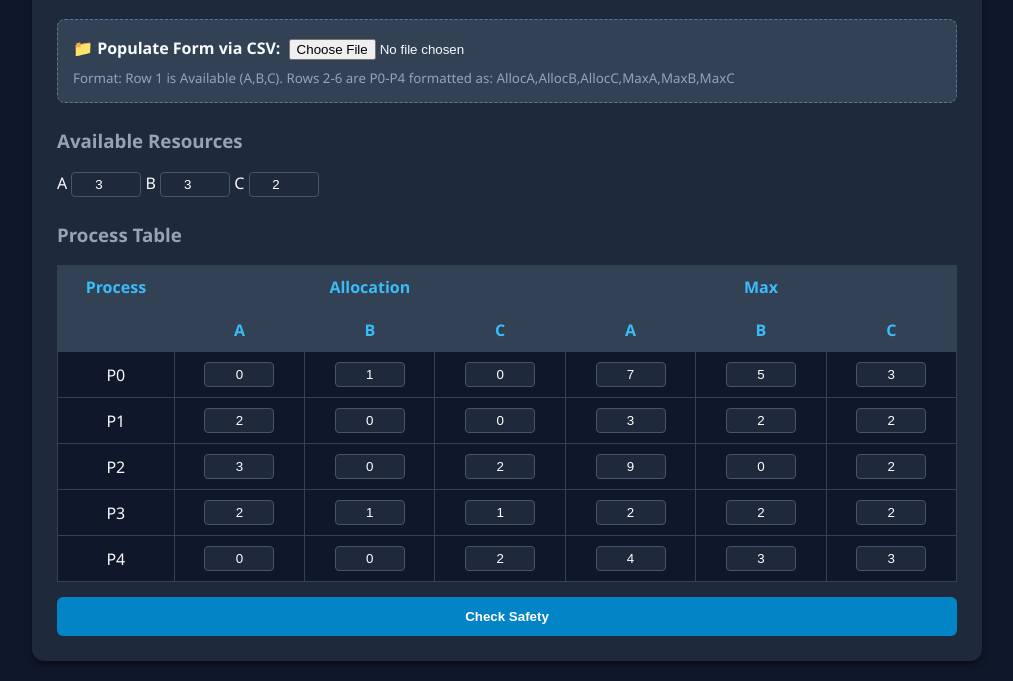
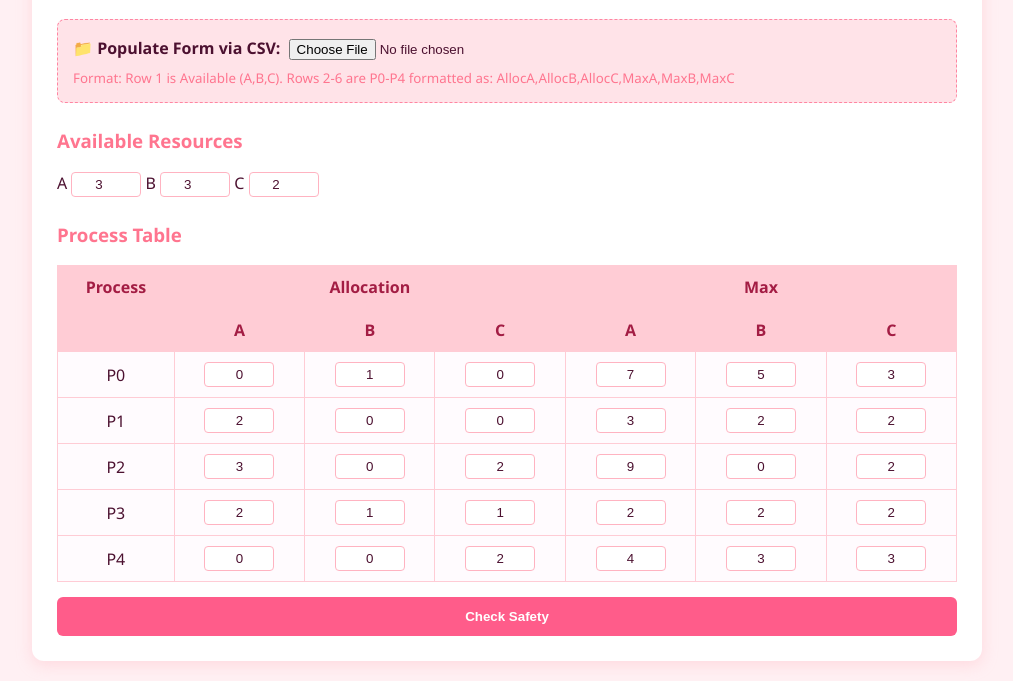
Before and after one commit to mastoorkhadija582-byte/operatingsystem-project-4thsemester, a website built with Vite: page index.html in a window 1280 px wide. Shown: the part 125-806 px from the top of the page, without its empty margins (133-1146 px from the left). Built offline with nearby package versions, Linux system fonts and the light colour scheme.

Commit message:
Update index.html

```diff
--- a/index.html
+++ b/index.html
@@ -9,37 +9,37 @@
 body {
     font-family: 'Segoe UI', Tahoma, Geneva, Verdana, sans-serif;
     margin: 20px;
-    background: #0f172a; /* Deep charcoal background */
-    color: #f8fafc; /* Crisp white-silver text */
+    background: #fff0f3; /* Light pink background */
+    color: #4c1130; /* Dark pink-gray text */
 }
 
 .container {
     max-width: 900px;
     margin: auto;
-    background: #1e293b; /* Sleek slate blue card */
+    background: #ffffff; /* White card layout container box */
     padding: 25px;
     border-radius: 12px;
-    box-shadow: 0 4px 6px -1px rgba(0, 0, 0, 0.5);
+    box-shadow: 0 4px 15px rgba(255, 182, 193, 0.4);
 }
 
 h1 {
     text-align: center;
-    border-bottom: 3px solid #38bdf8; /* Vibrant sky blue accent */
+    border-bottom: 3px solid #ff85a2; /* Soft hot pink accent line */
     padding-bottom: 10px;
-    color: #38bdf8;
+    color: #ff5c8a; /* Vibrant light pink header text */
 }
 
 h3 {
-    color: #94a3b8;
+    color: #ff758f;
     margin-top: 25px;
 }
 
 .upload-section {
-    background: #334155;
+    background: #ffe3e8; /* Soft pink background frame */
     padding: 15px;
     border-radius: 8px;
     margin-bottom: 20px;
-    border: 1px dashed #64748b;
+    border: 1px dashed #ff85a2;
 }
 
 .table-wrapper {
@@ -50,17 +50,17 @@ table {
     width: 100%;
     border-collapse: collapse;
     min-width: 600px;
-    background: #0f172a;
+    background: #fffbfe;
 }
 
 th {
-    background: #334155;
-    color: #38bdf8;
+    background: #ffccd5; /* Medium light pink table header */
+    color: #a31d44;
     font-weight: 600;
 }
 
 th, td {
-    border: 1px solid #334155;
+    border: 1px solid #ffccd5;
     padding: 10px;
     text-align: center;
 }
@@ -68,22 +68,22 @@ th, td {
 input {
     width: 60px;
     text-align: center;
-    background: #1e293b;
-    border: 1px solid #475569;
-    color: #fff;
+    background: #ffffff;
+    border: 1px solid #ffb3c1;
+    color: #4c1130;
     padding: 4px;
     border-radius: 4px;
 }
 
 input:focus {
     outline: none;
-    border-color: #38bdf8;
+    border-color: #ff5c8a;
 }
 
 button {
     width: 100%;
     padding: 12px;
-    background: #0284c7; /* Electric blue button */
+    background: #ff5c8a; /* Bright pink clickable CTA button */
     color: white;
     border: none;
     border-radius: 6px;
@@ -94,13 +94,13 @@ button {
 }
 
 button:hover {
-    background: #0369a1;
+    background: #ff477e;
 }
 
 .safe {
-    background: #064e3b; /* Forest green alert */
-    border: 1px solid #059669;
-    color: #34d399;
+    background: #e8f5e9; /* Pastel green confirmation bar */
+    border: 1px solid #81c784;
+    color: #2e7d32;
     padding: 12px;
     margin-top: 15px;
     border-radius: 6px;
@@ -108,9 +108,9 @@ button:hover {
 }
 
 .unsafe {
-    background: #7f1d1d; /* Deep red alert */
-    border: 1px solid #dc2626;
-    color: #f87171;
+    background: #ffebee; /* Pastel red alert box */
+    border: 1px solid #e57373;
+    color: #c62828;
     padding: 12px;
     margin-top: 15px;
     border-radius: 6px;
@@ -124,11 +124,10 @@ button:hover {
 <div class="container">
 <h1>Banker's Safety Algorithm</h1>
 
-<!-- Added File Upload Component Component Box -->
 <div class="upload-section">
     <strong>📁 Populate Form via CSV:</strong>
     <input type="file" id="csvFile" accept=".csv" style="width: auto; background: transparent; border: none; color: inherit;">
-    <small style="display: block; margin-top: 5px; color: #94a3b8;">Format: Row 1 is Available (A,B,C). Rows 2-6 are P0-P4 formatted as: AllocA,AllocB,AllocC,MaxA,MaxB,MaxC</small>
+    <small style="display: block; margin-top: 5px; color: #ff758f;">Format: Row 1 is Available (A,B,C). Rows 2-6 are P0-P4 formatted as: AllocA,AllocB,AllocC,MaxA,MaxB,MaxC</small>
 </div>
 
 <h3>Available Resources</h3>
@@ -195,7 +194,6 @@ C <input type="number" id="avail-C" value="2">
 </div>
 
 <script>
-// --- Excel/CSV Data Parser function ---
 document.getElementById('csvFile').addEventListener('change', function(e) {
     const file = e.target.files[0];
     if (!file) return;
@@ -210,20 +208,17 @@ document.getElementById('csvFile').addEventListener('change', function(e) {
             return;
         }
 
-        // Parse Row 1 (Available Vectors)
         const availData = lines[0].split(',');
         document.getElementById("avail-A").value = availData[0] || 0;
         document.getElementById("avail-B").value = availData[1] || 0;
         document.getElementById("avail-C").value = availData[2] || 0;
 
-        // Parse remaining Rows (Allocation and Max arrays)
         for (let i = 0; i < 5; i++) {
             const rowData = lines[i + 1].split(',');
             if (rowData.length >= 6) {
                 const allocInputs = document.querySelectorAll(".a" + i);
                 const maxInputs = document.querySelectorAll(".m" + i);
 
-                // Map out columns to elements
                 allocInputs[0].value = rowData[0] || 0;
                 allocInputs[1].value = rowData[1] || 0;
                 allocInputs[2].value = rowData[2] || 0;
@@ -237,7 +232,6 @@ document.getElementById('csvFile').addEventListener('change', function(e) {
     reader.readAsText(file);
 });
 
-// --- Your original algorithm script block ---
 function run() {
 
 const n = 5, r = 3;
```
